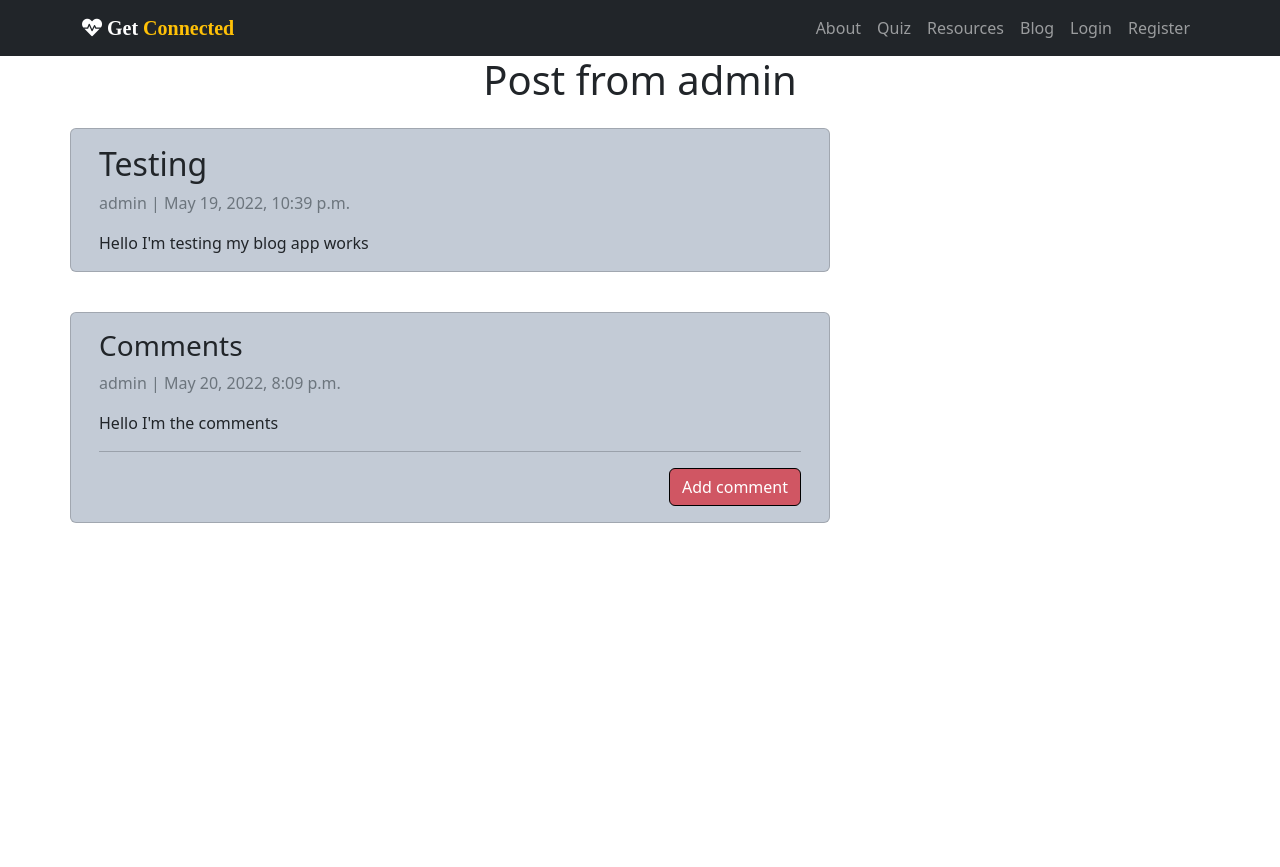
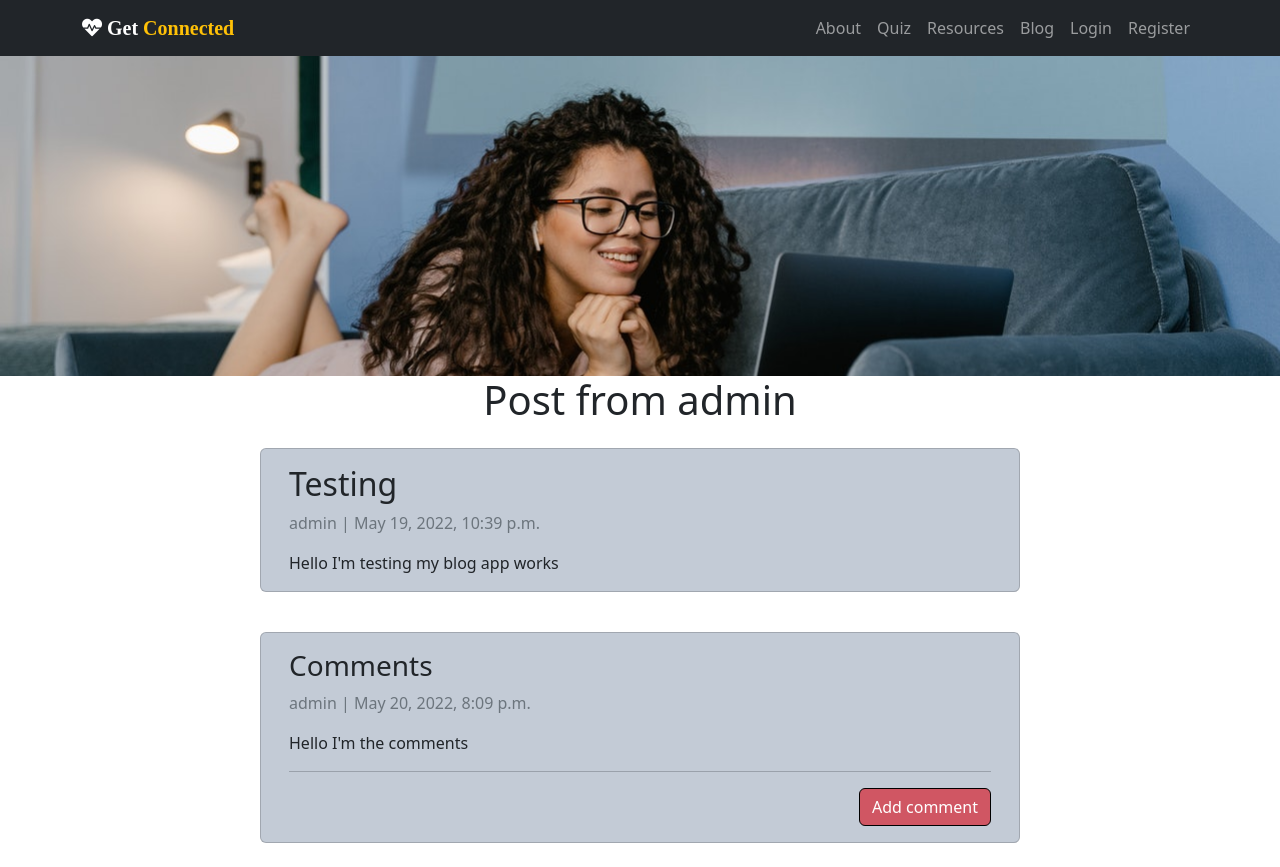
Before and after one commit to SamMartin92/team-10-may-hackathon, a Django app: page /testing/ in a window 1280 px wide. Before the commit the page ends 523 px from the top, so only its background shows below. Run offline with Django 4.2, Linux system fonts and the light colour scheme; data comes from the database, SQL or seed files in the repository.

Commit message:
Add image contaner and edited classes for styling

```diff
--- a/blog/templates/blog/post_detail.html
+++ b/blog/templates/blog/post_detail.html
@@ -1,4 +1,16 @@
 {% extends 'base.html' %}
+{% load static %}
+
+<!-- Page header image -->
+{% block image %}
+<div class="image-container">
+  <div class="row">
+    <div class="col-12 text-center">
+    </div>
+  </div>
+</div>
+{% endblock %}
+
 {% block content %}
 
 <div class="container">
@@ -6,7 +18,7 @@
     <h1>Post from {{ post.author }}</h1>
   </div>
   <div class="row">
-    <div class="col-md-8 card mb-4 mt-3 left">
+    <div class="col-10 offset-1 col-md-8 offset-md-2 card mb-4 mt-3">
       <div class="card-body">
         <h2>{% block title %} {{ post.title }} {% endblock title %}</h2>
         <p class=" text-muted">{{ post.author }} | {{ post.created_on }}</p>
@@ -15,15 +27,15 @@
      <!-- Edit and delete links -->
       <div class="text-end">
         {% if request.user.is_superuser or request.user == blog.author %}
-        <a class="mr-3" href="{% url 'edit_blog' post.id %}" aria-label="Opens edit blog page">
-          <i class="admin fas fa-pencil-alt" aria-hidden="true"></i> Edit</a>
-        <a data-bs-toggle="collapse" href="#delete" class="mr-2" aria-label="Will open delete blog section">
-          <i class="admin fas fa-trash" aria-hidden="true"></i> Delete</a>
-        <div id="delete" class="mt-3 col-10 offset-1 text-center collapse">
+        <a class="mr-3 admin" href="{% url 'edit_blog' post.id %}" aria-label="Opens edit blog page">
+          <i class="fas fa-pencil-alt" aria-hidden="true"></i> Edit</a>
+        <a data-bs-toggle="collapse" href="#delete" class="mr-2 admin" aria-label="Will open delete blog section">
+          <i class="fas fa-trash" aria-hidden="true"></i> Delete</a>
+        <div id="delete" class="mt-3 col-10 offset-1 text-center collapse mb-3">
           <p class="mb-1">Are you sure you want to delete this blog?</p>
-          <a class="btn btn-md my-btn hover mr-2" href="{% url 'delete_blog' post.id %}"
+          <a class="btn btn-md my-btn mr-2" href="{% url 'delete_blog' post.id %}"
               aria-label="Will delete event"> Delete </a>
-          <a data-bs-toggle="collapse" href="#delete" class="ml-2 btn btn-md"
+          <a data-bs-toggle="collapse" href="#delete" class="ml-2 btn btn-md cancel"
           aria-label="Will close delete blog section">Cancel</a>
         </div>
         {% endif %}
@@ -31,7 +43,7 @@
     </div>
   </div>
   <div class="row">
-    <div class="col-md-8 card mb-4  mt-3 left  top">
+    <div class="col-10 offset-1 col-md-8 offset-md-2 card mb-4 mt-3">
       <div class="card-body">
         <h3>Comments</h3>
           {% if comments %}
```
